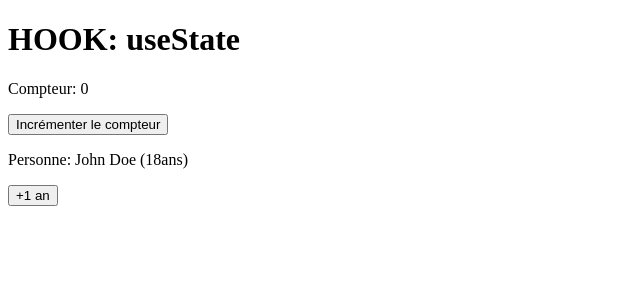
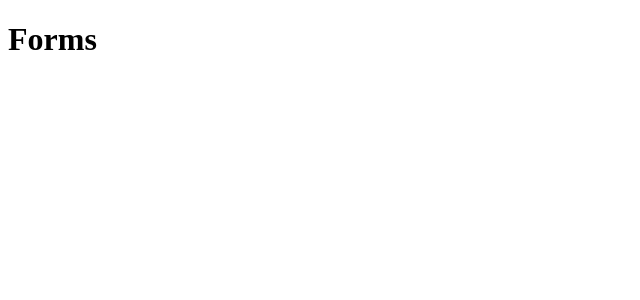
Before and after one commit to baku67/Graphikart_React1, a React (Vite) app: page / in a window 1280 px wide. Shown: the top 300 px of the page, without its empty margins (0-640 px from the left). Built offline with nearby package versions, Linux system fonts and the light colour scheme.

Commit message:
init react Forms

```diff
--- a/src/App.jsx
+++ b/src/App.jsx
@@ -4,40 +4,11 @@ import { Fragment } from 'react'
 
 function App() {
 
-  const [count, setCount] = useState(0)
 
-  const countIncr = () => {
-    setCount(count + 1)
-  }
+  return (
+    <h1>Forms</h1>
 
 
-
-  let [person, setPerson] = useState({
-    firstName: 'John',
-    lastName: 'Doe',
-    age: 18,
-  })
-
-  // Pas de "mutation" en REACT
-  const ageIncr = () => {
-    // "récupère toutes les propriétés de l'objet person original, et change la valeur de age"
-    setPerson({...person, age: person.age +1})
-  }
-
-
-
-  return (
-    <Fragment>
-      <h1>HOOK: useState</h1>
-
-      <p>Compteur: {count}</p>
-      <button onClick={countIncr}>Incrémenter le compteur</button>
-
-
-      <p>Personne: {person.firstName} {person.lastName} ({person.age}ans)</p>
-      <button onClick={ageIncr}>+1 an</button>
-
-    </Fragment>
   )
 }
 
```
